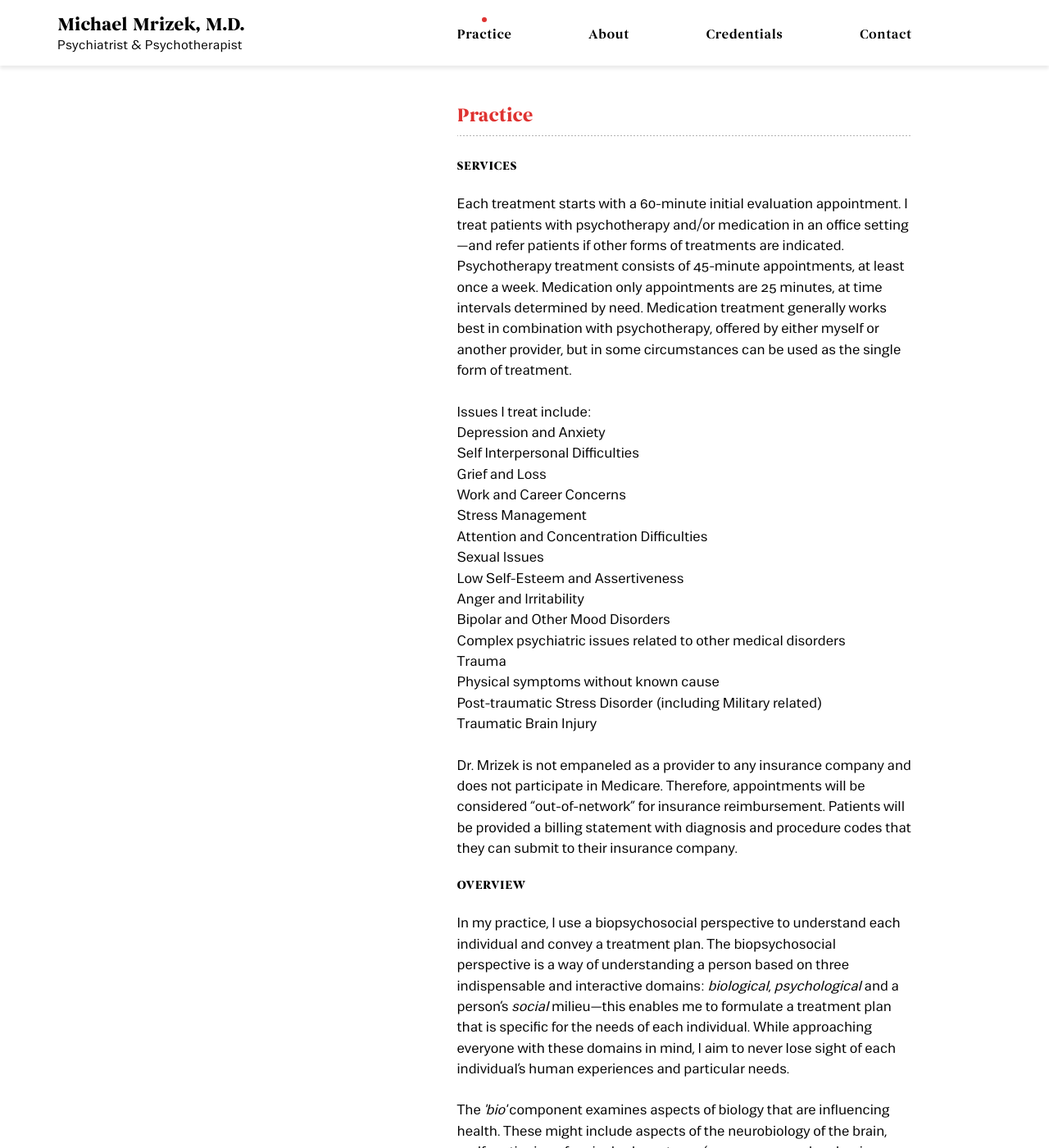
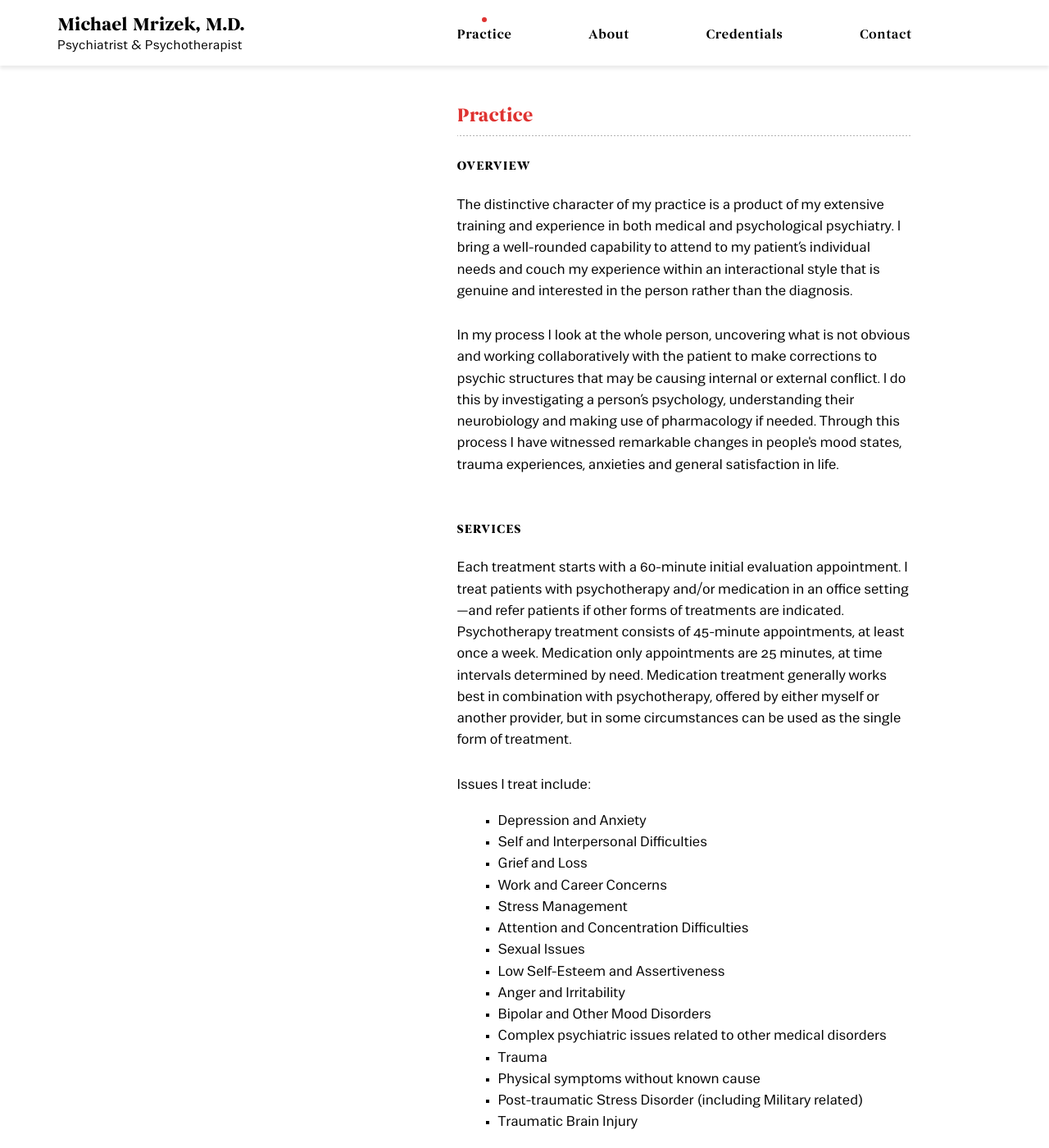
Before and after one commit to carolineportugal/michaelmrizekmd, a Jekyll site: the page built from practice/index.html, in a window 1280 px wide and 1400 px high. Shown: the whole window at 82% size. Built offline with Jekyll 4.4.1, drawn with Linux system fonts in a browser that asks for light colours; nearby versions of some CDN libraries; some web fonts are replaced; some of the changed text lies outside the part shown.

Commit message:
ul and li style on practice

```diff
--- a/_sass/_nav.scss
+++ b/_sass/_nav.scss
@@ -33,6 +33,7 @@ nav{
       line-height: 1;
       color:$black;
       padding-top:4px;
+      position:relative;
 
       &:hover{
         color:$black !important;
@@ -52,6 +53,18 @@ nav{
       }
 
     }
+
+    // a.logo:after{
+    //   position: absolute;
+    //   content:"";
+    //   width:100%;
+    //   height:1px;
+    //   bottom:0;
+    //   left:0;
+    //   background:$link-color;
+    //
+    //
+    // }
 
     button {
       display:none;
@@ -228,7 +241,7 @@ nav{
       }
 
       li {
-        padding: 4px 0 4px 0 ;
+        padding: 5px 0 5px 0 ;
       }
 
       a {
--- a/_sass/_typography.scss
+++ b/_sass/_typography.scss
@@ -9,26 +9,43 @@ h3{
 h4{
   @include begum-bold();
   text-transform: uppercase;
-  font-size:14.5px;
-  letter-spacing: 0.06rem;
+  font-size:15px;
+  letter-spacing: 0.1rem;
   margin-bottom:5px;
 }
 
 p{
   @include caravel-regular();
   font-size:17.5px;
-  line-height: 1.45;
-  margin-bottom:2.5rem;
+  line-height: 1.5;
+  margin-bottom:2.8rem;
 }
 
 ul{
-  margin-bottom:2.5rem;
+  margin-bottom:2.8rem;
   font-size:17.5px;
-  line-height: 1.45;
+  line-height: 1.5;
   @include caravel-regular();
 
   li{
-    // margin-top:1.4rem;
+  }
+
+  li:first-of-type{
+    margin-top:1.8rem;
+  }
+
+}
+
+#practice{
+
+  ul{
+    list-style:square;
+
+
+    li{
+      margin-left:50px;
+    }
+
   }
 
 }
@@ -45,10 +62,6 @@ ul{
       margin-top:1.4rem;
     }
 
-    li:first-of-type{
-      margin-top:1.8rem;
-    }
-
   }
 
 }
--- a/css/main.scss
+++ b/css/main.scss
@@ -47,8 +47,8 @@ a:link, a {
 }
 
 ul{
-  list-style: none;
-  -webkit-padding-start: 0px;
+  list-style:none;
+  margin-left:-40px;
 }
 
 .divider{
@@ -87,11 +87,8 @@ section{
     max-width: 100%;
   }
 
-  .item-title{
-    @include begum-bold();
-    text-transform: uppercase;
-    font-size:14.5px;
-    letter-spacing: 0.06rem;
+  .item-italic{
+    @include begum-regular-italic();
   }
 
   .no-lining{
--- a/practice/index.html
+++ b/practice/index.html
@@ -9,11 +9,19 @@ title: Practice
     <div class="row">
 
       <div class="col-sm-10 col-sm-offset-1 col-md-6 col-md-offset-5">
-        <div>
         <div class="section-title-wrapper">
           <h3 class="section-title">Practice</h3>
           <div class="divider"></div>
         </div>
+
+        <div>
+          <h4>Overview</h4>
+          <br>
+          <p>The distinctive character of my practice is a product of my extensive training and experience in both medical and psychological psychiatry. I bring a well-rounded capability to attend to my patient’s individual needs and couch my experience within an interactional style that is genuine and interested in the person rather than the diagnosis.</p>
+          <p>In my process I look at the whole person, uncovering what is not obvious and working collaboratively with the patient to make corrections to psychic structures that may be causing internal or external conflict. I do this by investigating a person’s psychology, understanding their neurobiology and making use of pharmacology if needed. Through this process I have witnessed remarkable changes in people's mood states, trauma experiences, anxieties and general satisfaction in life.</p>
+        </div>
+
+        <br>
 
         <div>
           <h4>Services</h4>
@@ -21,7 +29,7 @@ title: Practice
           <p>Each treatment starts with a 60-minute initial evaluation appointment. I treat patients with psychotherapy and/or medication in an office setting—and refer patients if other forms of treatments are indicated. Psychotherapy treatment consists of 45-minute appointments, at least once a week. Medication only appointments are 25 minutes, at time intervals determined by need. Medication treatment generally works best in combination with psychotherapy, offered by either myself or another provider, but in some circumstances can be used as the single form of treatment.</p>
           <ul>Issues I treat include:
             <li>Depression and Anxiety</li>
-              <li>Self Interpersonal Difficulties</li>
+            <li>Self and Interpersonal Difficulties</li>
             <li>Grief and Loss</li>
             <li>Work and Career Concerns</li>
             <li>Stress Management</li>
@@ -36,27 +44,24 @@ title: Practice
             <li>Post-traumatic Stress Disorder (including Military related)</li>
             <li>Traumatic Brain Injury</li>
           </ul>
-            <p>Dr. Mrizek is not empaneled as a provider to any insurance company and does not participate in Medicare. Therefore, appointments will be considered “out-of-network” for insurance reimbursement. Patients will be provided a billing statement with diagnosis and procedure codes that they can submit to their insurance company.</p>
+          <p>I do not work as an empaneled provider to any insurance company and do not participate in Medicare. Therefore, appointments will be considered “out-of-network” for insurance reimbursement. Patients will be provided with a billing statement with diagnosis and procedure codes that they can submit to their insurance company.</p>
         </div>
 
-          <h4>Overview</h4>
+        <br>
+
+        <div>
+          <h4>Approach</h4>
           <br>
           <p>In my practice, I use a biopsychosocial perspective to understand each individual and convey a treatment plan. The biopsychosocial perspective is a way of understanding a person based on three indispensable and interactive domains: <i>biological</i>, <i>psychological</i> and a person’s <i>social</i> milieu—this enables me to formulate a treatment plan that is specific for the needs of each individual. While approaching everyone with these domains in mind, I aim to never lose sight of each individual’s human experiences and particular needs.</p>
-
           <p>The <i>'bio'</i> component examines aspects of biology that are influencing health. These might include aspects of the neurobiology of the brain, malfunctioning of major body systems (e.g., nervous and endocrine systems), genetic predispositions, biological rhythms (such as sleep-wake cycle and nutrition) and medical conditions that interact with brain function and state. For instance, it is widely known how anemia or hypothyroidism might mimic depression, and how genetic predisposition or a history of brain injury may cause mood alterations.</p>
-
           <p>To evaluate these biological contributors to your current experience, I will start by learning about your medical history and may require laboratory or (rarely) brain imaging. A constant awareness of the milieu of brain/body is an important and ongoing part of my understanding of a person.</p>
-
           <p>The <i>‘psycho’</i> component examines aspects of an individual’s psychology that may be affecting their well-being. Given the complex task of understanding a person’s personality, landscape of thought, motivations, etc, using a theory of mind is an indispensable way to structure the process and provide direction for treatment. In my experience, the most efficient theory of mind is the <a href="https://en.wikipedia.org/wiki/Psychoanalytic_theory" target="_blank">Psychoanalytic Theory</a>, started by Freud but advanced by many others (many aspects of this theory have been backed by modern neuroscience). This theory emphasizes the importance of developmental influences, such as family of origin, in creating unconscious constructs of interaction that influence our relationships and internal experiences throughout our life.</p>
-
           <p>Therefore, the complex task of understanding a person’s psychology, their unconscious being the majority of it, requires not only getting to know them and their history, but experiencing them in an ongoing way through psychotherapeutic interactions.</p>
-
           <p>As a side note, while I find psychoanalytic thinking an efficient treatment approach, I always remain open to the usefulness of other psychotherapeutic approaches, like cognitive behavioral interventions, interpersonal therapy and even elements of dialectic behavioral therapy. I find that being open to a broad range of psychological understandings is the best way to approach treatment with a broad range of people and human experiences.</p>
-
           <p>The <i>‘social’</i> component examines a wide range of social factors that might be affecting an individual's health, and might include: religion, culture, socioeconomic status, quality of relationships, etc. Since social/interpersonal interactions (relationships) are the core of the human experience, they have direct impact on an individual’s psychology, brain and physiology. And because so much of our lives are driven by the need and/or avoidance of social interactions, the social component is commonly the instigating drive toward seeking psychiatric treatment.</p>
-
           <p>The brain, and our psychology, only operate as part of its environment. Understanding the power of social interactions and environmental influences is key to providing appropriate treatment.</p>
         </div>
+
       </div>
 
     </div>
```
Also changed, not shown: about/index.html (+3 -5 lines), 2 other files. Lines whose indentation alone changed are shown as unchanged.
